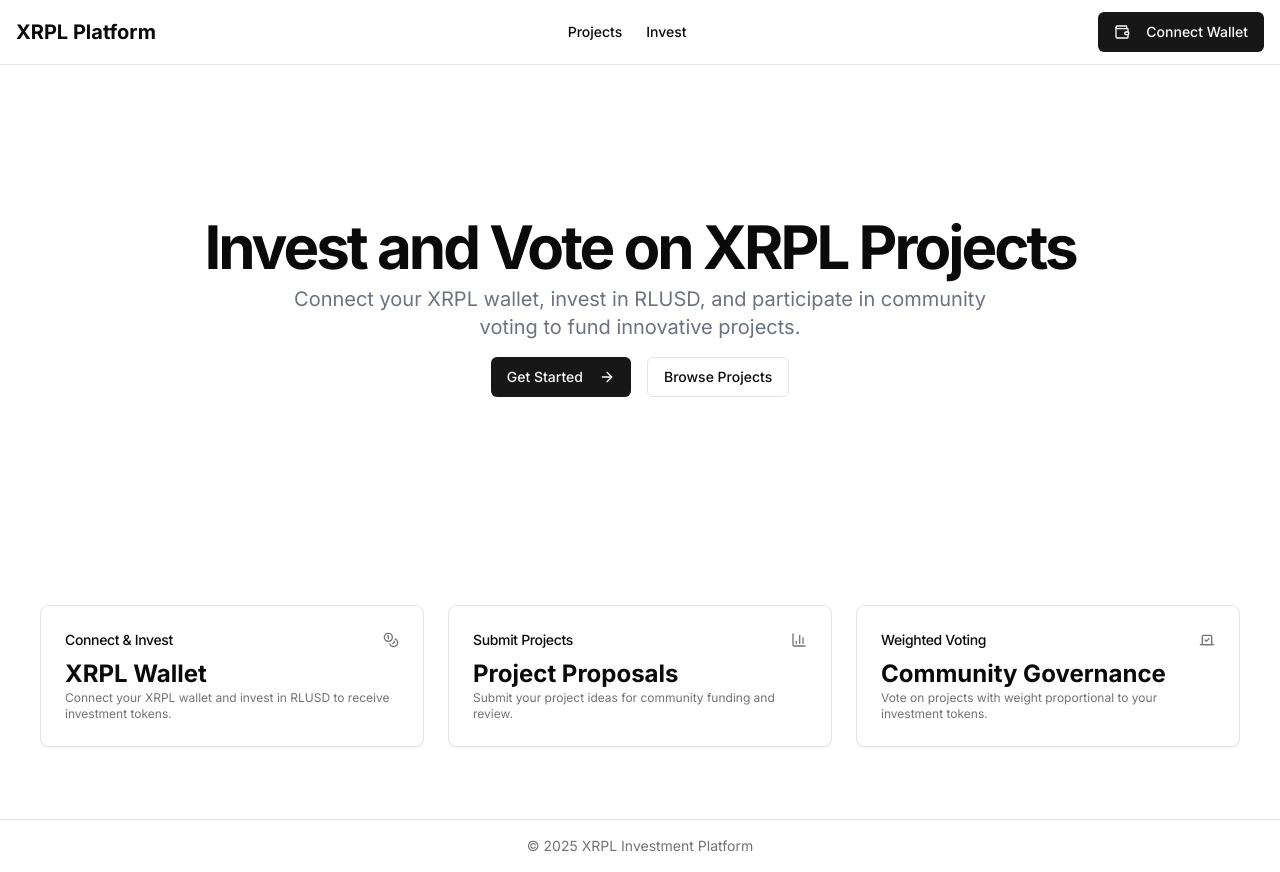
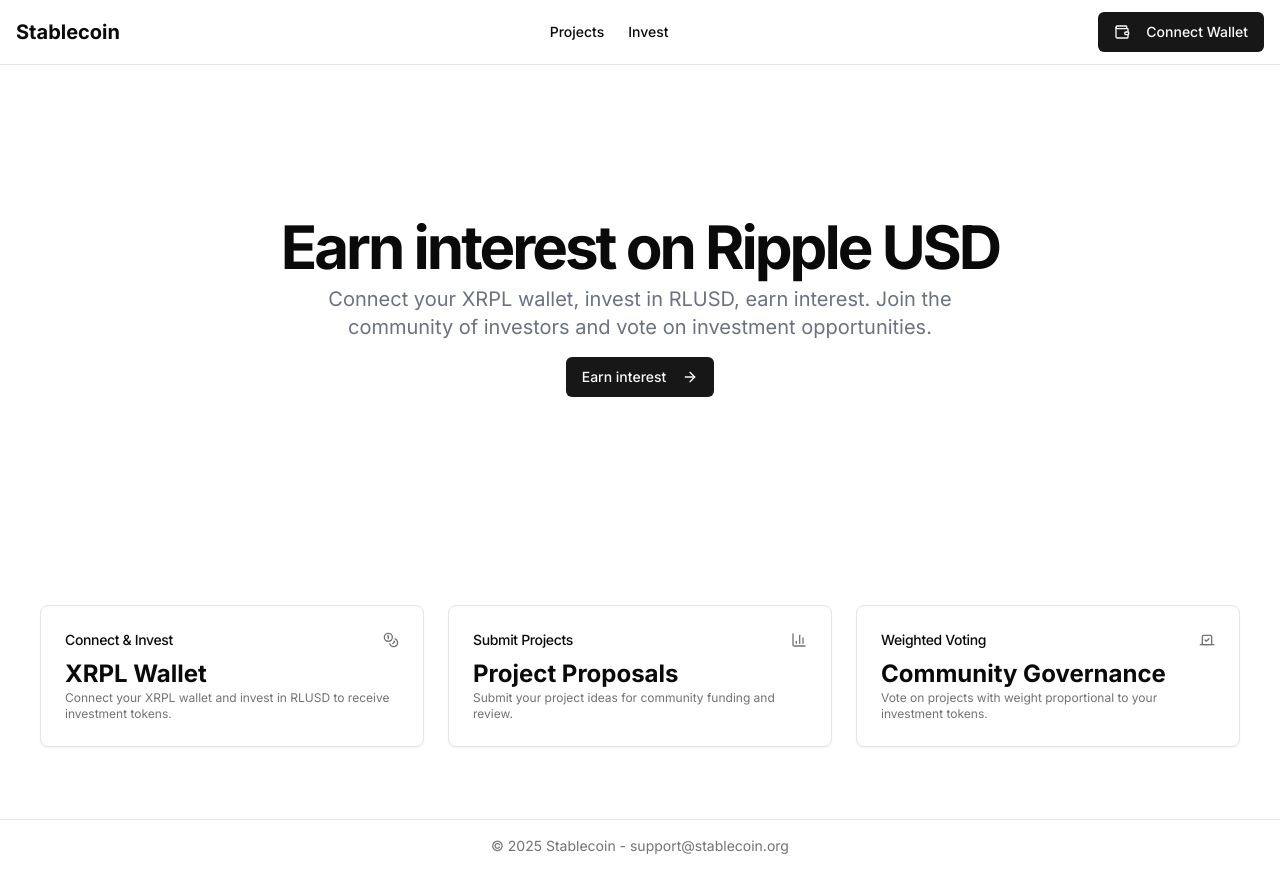
Before and after one commit to stablecoins/xrpl, a Next.js app: page / in a window 1280 px wide. Built offline with nearby package versions, Linux system fonts and the light colour scheme; what xrpl would draw is missing.

Commit message:
wording front

```diff
--- a/app/layout.tsx
+++ b/app/layout.tsx
@@ -8,9 +8,8 @@ import Header from "@/components/header"
 const inter = Inter({ subsets: ["latin"] })
 
 export const metadata = {
-  title: "XRPL Investment Platform",
-  description: "Invest and vote on projects using XRPL",
-    generator: 'v0.dev'
+  title: "Earn interest on Ripple USD",
+  description: "Deposit RLUSD and earn interest"
 }
 
 export default function RootLayout({
@@ -28,7 +27,7 @@ export default function RootLayout({
               <main className="flex-1 container mx-auto py-6 px-4">{children}</main>
               <footer className="border-t py-4">
                 <div className="container mx-auto text-center text-sm text-muted-foreground">
-                  © {new Date().getFullYear()} XRPL Investment Platform
+                  © {new Date().getFullYear()} Stablecoin - support@stablecoin.org
                 </div>
               </footer>
             </div>
--- a/app/page.tsx
+++ b/app/page.tsx
@@ -11,22 +11,19 @@ export default function Home() {
           <div className="flex flex-col items-center space-y-4 text-center">
             <div className="space-y-2">
               <h1 className="text-3xl font-bold tracking-tighter sm:text-4xl md:text-5xl lg:text-6xl">
-                Invest and Vote on XRPL Projects
+                Earn interest on Ripple USD
               </h1>
               <p className="mx-auto max-w-[700px] text-gray-500 md:text-xl dark:text-gray-400">
-                Connect your XRPL wallet, invest in RLUSD, and participate in community voting to fund innovative
-                projects.
+                Connect your XRPL wallet, invest in RLUSD, earn interest.
+                Join the community of investors and vote on investment opportunities.
               </p>
             </div>
             <div className="space-x-4">
               <Link href="/dashboard">
                 <Button>
-                  Get Started
+                  Earn interest
                   <ArrowRight className="ml-2 h-4 w-4" />
                 </Button>
-              </Link>
-              <Link href="/projects">
-                <Button variant="outline">Browse Projects</Button>
               </Link>
             </div>
           </div>
--- a/components/header.tsx
+++ b/components/header.tsx
@@ -22,7 +22,7 @@ export default function Header() {
       <div className="container mx-auto flex h-16 items-center justify-between px-4">
         <div className="flex items-center">
           <Link href="/" className="text-xl font-bold">
-            XRPL Platform
+            Stablecoin
           </Link>
         </div>
 
```
